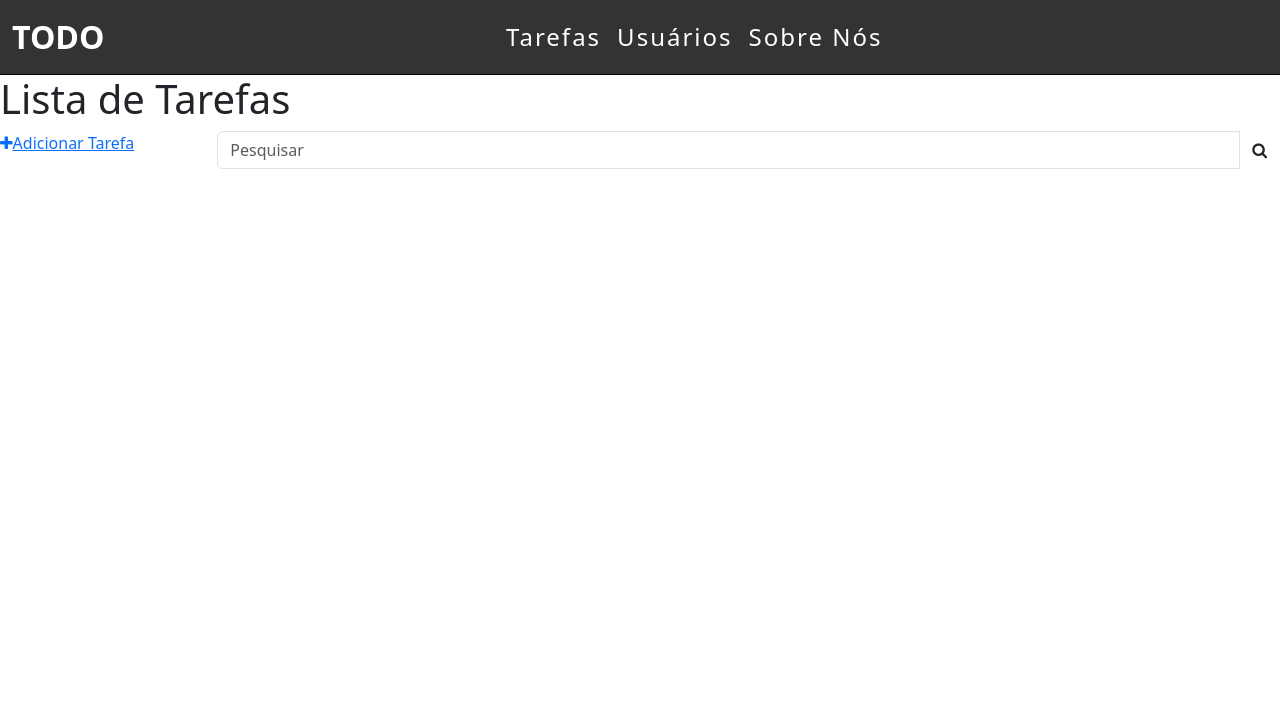
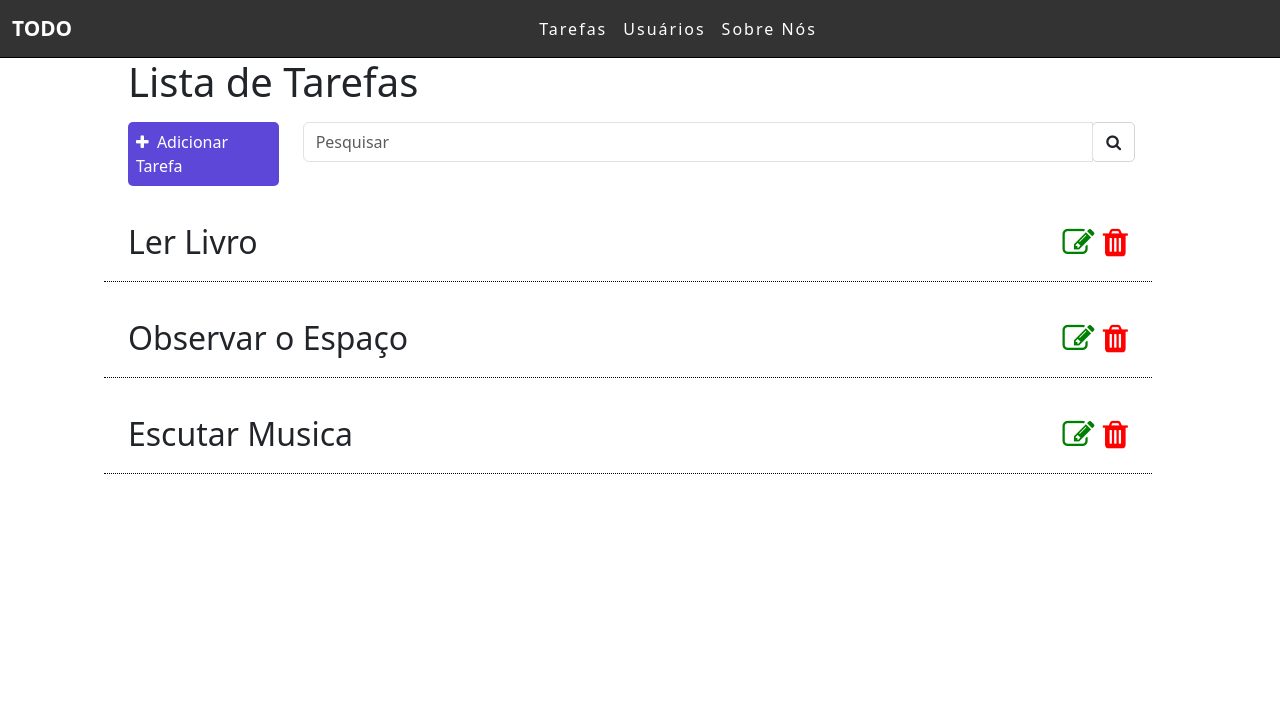
Before and after one commit to Joaorx7/Django-TODO, a Django app: page / in a window 1280 px wide. Shown: the top 714 px of the page. Run offline with Django 5.2, Linux system fonts and the light colour scheme.

Commit message:
versão 5

```diff
--- a/tarefas/static/css/style.css
+++ b/tarefas/static/css/style.css
@@ -1,9 +1,35 @@
 body{
     margin: 0 !important;
     padding: 0 !important;
+    overflow-x: hidden !important;
 }
 
-/*NAVBAR*/
+.add-div{
+    background-color:rgb(92, 71, 217) !important;
+    color: white !important;
+    padding: 0.5em !important;
+    border-radius: 5px !important;
+}
+
+#add-button{
+    text-decoration: none !important;
+    padding: 0 !important;
+    margin: 0 !important;
+}
+
+.barra{
+    margin-top: 1em !important;
+}
+
+.input-group-btn{
+    border: 1px solid rgba(0, 0, 0, 0.165) !important;
+    border-radius: 5px !important;
+}
+
+.list-div{
+    margin-left: 10% !important;
+    margin-right: 10% !important;
+}
 
 .navbar{
     background-color: #333!important;
@@ -14,19 +40,31 @@ body{
     margin: auto !important;
 }
 
+
 .navbar-brand{
     font-weight: bold !important;
-    font-size: 2em !important;
+    font-size: 1.3em !important;
 }
 .nav-link{
     color: white !important;
-    font-size: 1.5em !important;
+    font-size: 1em !important;
     letter-spacing: 2px !important;
 }
 
+.search-container {
+    display: flex !important;
+    align-items: center !important;
+    gap: 10px !important;
+}
+
+.input-group {
+    width: 98% !important;
+}
+
+
 header {
-    width: 100%; /* Garante que cobre toda a largura da viewport */
-    background: #fff; /* Ajuste conforme necessário */
+    width: 100% !important;
+    background: #fff !important;
 }
 
 footer {
@@ -38,3 +76,23 @@ footer {
     justify-content: center !important;
     padding: 0.8em !important;
 }
+
+.item{
+    border-bottom: 1px dotted black !important;
+    height: 2em !important;
+    font-size: 2em !important;
+    margin-top: 1em !important;
+}
+
+.fa.fa-trash{
+    color: red !important;
+}
+
+
+.fa.fa-edit{
+    color: green !important;
+}
+
+.icones{
+    text-align: end !important;
+}
--- a/templates/tarefas/list.html
+++ b/templates/tarefas/list.html
@@ -40,10 +40,12 @@
     </main>
     <div class="list-div">
         <h1>Lista de Tarefas</h1>
-        <div class="row">
+        <div class="row barra">
             <div class="col-sm-2">
                 <a id="add-button" href="">
-                    <i class="fa fa-plus"></i>Adicionar Tarefa
+                    <div class="add-div">
+                        <i class="fa fa-plus"></i>&nbsp;&nbsp;Adicionar Tarefa
+                    </div>
                 </a>
             </div>
 
@@ -53,6 +55,33 @@
                     <div class="input-group-btn">
                         <button class="btn btn-default" type="submit"><i class="fa fa-search"></i></button>
                     </div>
+                </div>
+            </div>
+            <div class="row item">
+                <div class="col-sm-10">
+                    <span>Ler Livro</span>
+                </div>
+                <div class="col-sm-2 icones">
+                    <a href=""><span><i class="fa fa-edit"></i></span></a>
+                    <a href=""><span><i class="fa fa-trash"></i></span></a>
+                </div>
+            </div>
+            <div class="row item">
+                <div class="col-sm-10">
+                    <span>Observar o Espaço</span>
+                </div>
+                <div class="col-sm-2 icones">
+                    <a href=""><span><i class="fa fa-edit"></i></span></a>
+                    <a href=""><span><i class="fa fa-trash"></i></span></a>
+                </div>
+            </div>
+            <div class="row item">
+                <div class="col-sm-10">
+                    <span>Escutar Musica</span>
+                </div>
+                <div class="col-sm-2 icones">
+                    <a href=""><span><i class="fa fa-edit"></i></span></a>
+                    <a href=""><span><i class="fa fa-trash"></i></span></a>
                 </div>
             </div>
         </div>
```
